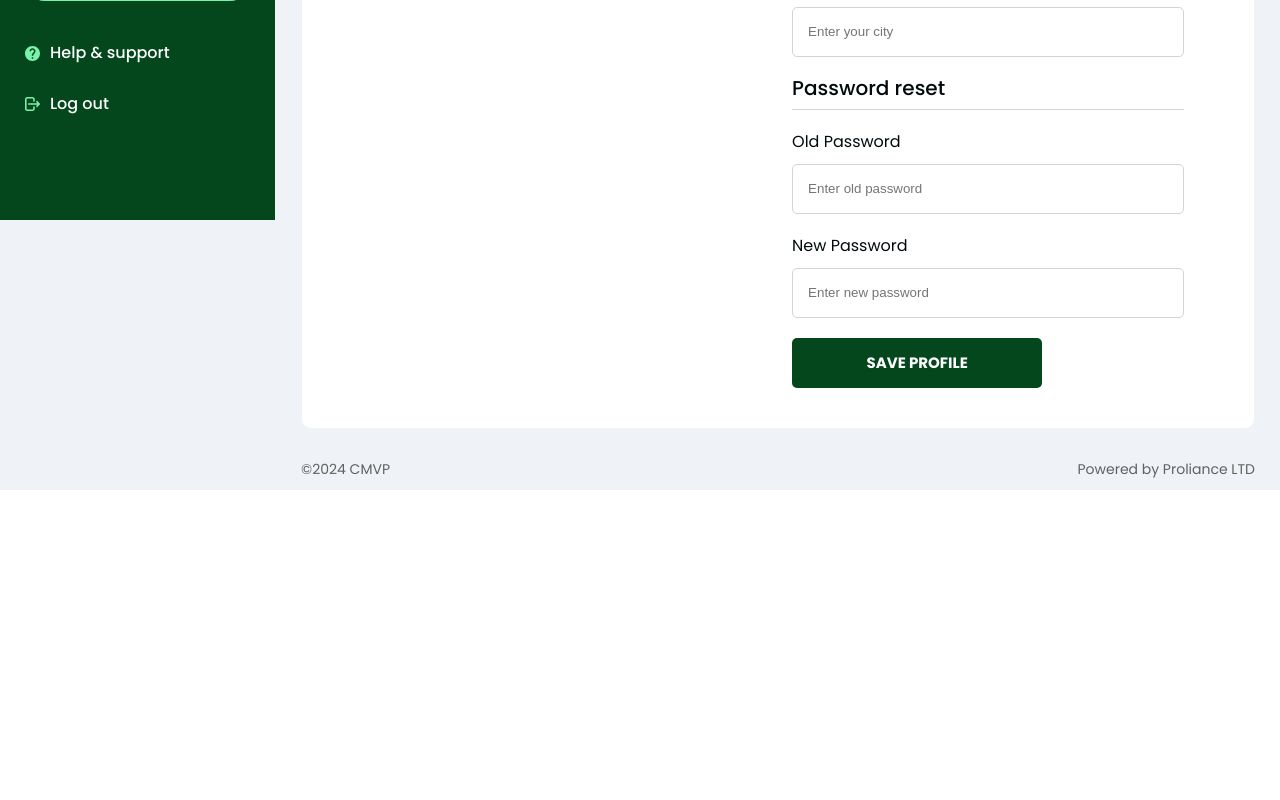
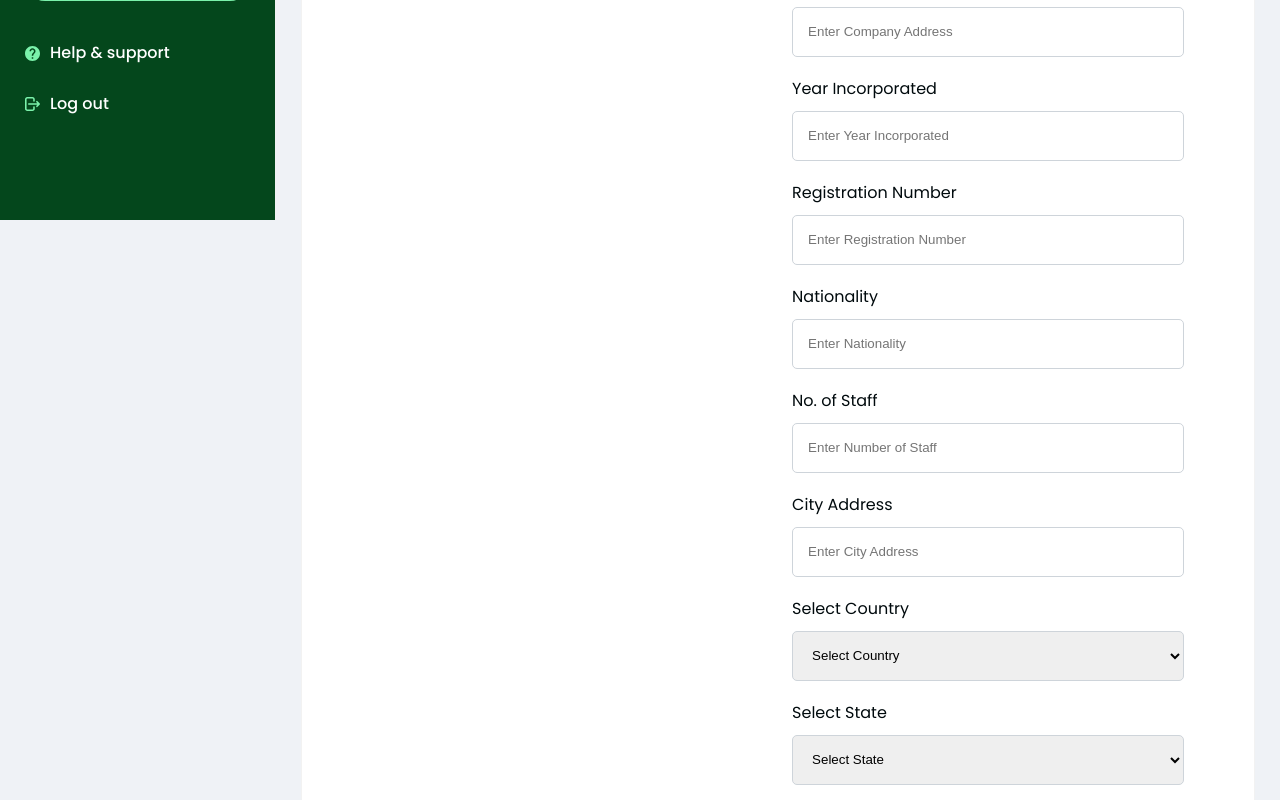
Before and after one commit to prince3g/new-cmvp-site, a React (Create React App) app: page /profile in a window 1280 px wide. Shown: the part 580-1380 px from the top of the page. Before the commit the page ends 1070 px from the top, so only its background shows below. Built offline with nearby package versions, Linux system fonts and the light colour scheme.

Commit message:
CMVP website

```diff
--- a/src/Components/CompanyDashboard/Profile.js
+++ b/src/Components/CompanyDashboard/Profile.js
@@ -1,11 +1,8 @@
 import React, { useState } from "react";
 import './Css/Dash.css';
 import userImg from './Img/user-img.jpg';
-
 import CopyIcon from './Img/copyicon.svg';
-
 import PhotoEditIcon from './Img/edit_icon.svg';
-
 import AngleDownIcon from './Img/angle-down.svg';
 
 export default function Profile() {
@@ -14,8 +11,13 @@ export default function Profile() {
     const [email, setEmail] = useState("princegodson24@gmail.com");
     const [phone, setPhone] = useState("09037494084");
     const [city, setCity] = useState("");
-    const [oldPassword, setOldPassword] = useState("");
-    const [newPassword, setNewPassword] = useState("");
+    const [yearIncorporated, setYearIncorporated] = useState("");
+    const [registrationNumber, setRegistrationNumber] = useState("");
+    const [nationality, setNationality] = useState("");
+    const [staffNumber, setStaffNumber] = useState("");
+    const [address, setAddress] = useState("");
+    const [country, setCountry] = useState("");
+    const [state, setState] = useState("");
     const [imgSrc, setImgSrc] = useState(userImg);
 
     const handleFileChange = (e) => {
@@ -38,11 +40,15 @@ export default function Profile() {
             email,
             phone,
             city,
-            oldPassword,
-            newPassword
+            yearIncorporated,
+            registrationNumber,
+            nationality,
+            staffNumber,
+            address,
+            country,
+            state
         });
     };
-
 
     const [copyMessage, setCopyMessage] = useState('Copy verification Url');
 
@@ -56,13 +62,9 @@ export default function Profile() {
         setTimeout(() => setCopyMessage('Copy portal Url'), 2000); // Revert back after 2 seconds
     };
 
-
-
-
     const [isUploadBoxTogglerActive, setIsUploadBoxTogglerActive] = useState(false);
     const [isUploadEnvHidden, setIsUploadEnvHidden] = useState(false);
     const [isCertificateSectionVisible, setIsCertificateSectionVisible] = useState(false);
-
 
     const toggleUploadEnvVisibility = () => {
         setIsUploadEnvHidden(!isUploadEnvHidden);
@@ -77,10 +79,8 @@ export default function Profile() {
         setIsCertificateSectionVisible(true);
     };
 
-
     return (
         <div className="profile-Sec">
-
             <div className="ToP_Upload_env">
                 <h3
                     className={`Upload_Box_Toggler ${isUploadBoxTogglerActive ? 'Active_Upload_Box_Toggler' : ''}`}
@@ -102,11 +102,10 @@ export default function Profile() {
                                 <input type="file" id="file-upload" onChange={handleFileChange} style={{ display: 'none' }} />
                                 <label htmlFor="file-upload" className="user-img">
                                     <img src={imgSrc} alt="User" id="img-display" />
-                                <span><img src={PhotoEditIcon}></img></span>
+                                    <span><img src={PhotoEditIcon} alt="Edit Icon" /></span>
                                 </label>
                                 <div className="user-details">
                                     <h4>Company ABC Portal Profile</h4>
-
                                     <div className="Copy_Url_Sec">
                                         <div className="Copy_Url_box" onClick={handleCopy}>
                                             <div className="Copy_Url_box_Main">
@@ -118,7 +117,6 @@ export default function Profile() {
                                             </button>
                                         </div>
                                     </div>
-
                                 </div>
                             </div>
                         </div>
@@ -130,7 +128,7 @@ export default function Profile() {
                                 <form className="site-form" onSubmit={handleSubmit}>
                                     <div className="d-grid">
                                         <div className="form-input">
-                                        <p>First Name</p>
+                                            <p>Company Name</p>
                                             <input
                                                 type="text"
                                                 value={firstName}
@@ -138,7 +136,7 @@ export default function Profile() {
                                             />
                                         </div>
                                         <div className="form-input">
-                                        <p>Last Name</p>
+                                            <p>Business type</p>
                                             <input
                                                 type="text"
                                                 value={lastName}
@@ -147,7 +145,7 @@ export default function Profile() {
                                         </div>
                                     </div>
                                     <div className="form-input">
-                                    <p>Email Address</p>
+                                        <p>Contact Person's First name</p>
                                         <input
                                             type="text"
                                             value={email}
@@ -155,7 +153,7 @@ export default function Profile() {
                                         />
                                     </div>
                                     <div className="form-input">
-                                    <p>Phone Number</p>
+                                        <p>Contact Person's Last Name</p>
                                         <input
                                             type="text"
                                             value={phone}
@@ -163,34 +161,78 @@ export default function Profile() {
                                         />
                                     </div>
                                     <div className="form-input">
-                                    <p>City</p>
+                                        <p>Contact Person's Telephone</p>
                                         <input
                                             type="text"
-                                        placeholder="Enter your city"
+                                            placeholder="Enter Company Address"
                                             value={city}
                                             onChange={(e) => setCity(e.target.value)}
                                         />
                                     </div>
                                     <div className="form-input">
-                                    <h3>Password reset</h3>
-                                </div>
-                                <div className="form-input">
-                                    <p>Old Password</p>
+                                        <p>Year Incorporated</p>
                                         <input
-                                        type="password"
-                                        placeholder="Enter old password"
-                                        value={oldPassword}
-                                        onChange={(e) => setOldPassword(e.target.value)}
+                                            type="text"
+                                            placeholder="Enter Year Incorporated"
+                                            value={yearIncorporated}
+                                            onChange={(e) => setYearIncorporated(e.target.value)}
                                         />
                                     </div>
                                     <div className="form-input">
-                                    <p>New Password</p>
+                                        <p>Registration Number</p>
                                         <input
-                                        type="password"
-                                        placeholder="Enter new password"
-                                        value={newPassword}
-                                        onChange={(e) => setNewPassword(e.target.value)}
+                                            type="text"
+                                            placeholder="Enter Registration Number"
+                                            value={registrationNumber}
+                                            onChange={(e) => setRegistrationNumber(e.target.value)}
                                         />
+                                    </div>
+                                    <div className="form-input">
+                                        <p>Nationality</p>
+                                        <input
+                                            type="text"
+                                            placeholder="Enter Nationality"
+                                            value={nationality}
+                                            onChange={(e) => setNationality(e.target.value)}
+                                        />
+                                    </div>
+                                    <div className="form-input">
+                                        <p>No. of Staff</p>
+                                        <input
+                                            type="text"
+                                            placeholder="Enter Number of Staff"
+                                            value={staffNumber}
+                                            onChange={(e) => setStaffNumber(e.target.value)}
+                                        />
+                                    </div>
+                                    <div className="form-input">
+                                        <p>City Address</p>
+                                        <input
+                                            type="text"
+                                            placeholder="Enter City Address"
+                                            value={address}
+                                            onChange={(e) => setAddress(e.target.value)}
+                                        />
+                                    </div>
+                                    <div className="form-input">
+                                        <p>Select Country</p>
+                                        <select value={country} onChange={(e) => setCountry(e.target.value)}>
+                                            <option value="">Select Country</option>
+                                            <option value="Nigeria">Nigeria</option>
+                                            <option value="USA">USA</option>
+                                            <option value="UK">UK</option>
+                                            {/* Add more countries as needed */}
+                                        </select>
+                                    </div>
+                                    <div className="form-input">
+                                        <p>Select State</p>
+                                        <select value={state} onChange={(e) => setState(e.target.value)}>
+                                            <option value="">Select State</option>
+                                            <option value="Lagos">Lagos</option>
+                                            <option value="California">California</option>
+                                            <option value="London">London</option>
+                                            {/* Add more states as needed */}
+                                        </select>
                                     </div>
                                     <div className="form-input">
                                         <button type="submit" className="profile_submit_btn">Save Profile</button>
@@ -200,10 +242,7 @@ export default function Profile() {
                         </div>
                     </div>
                 </div>
-
             </div>
-
-
         </div>
     );
 }
```
Lines whose indentation alone changed are shown as unchanged.
